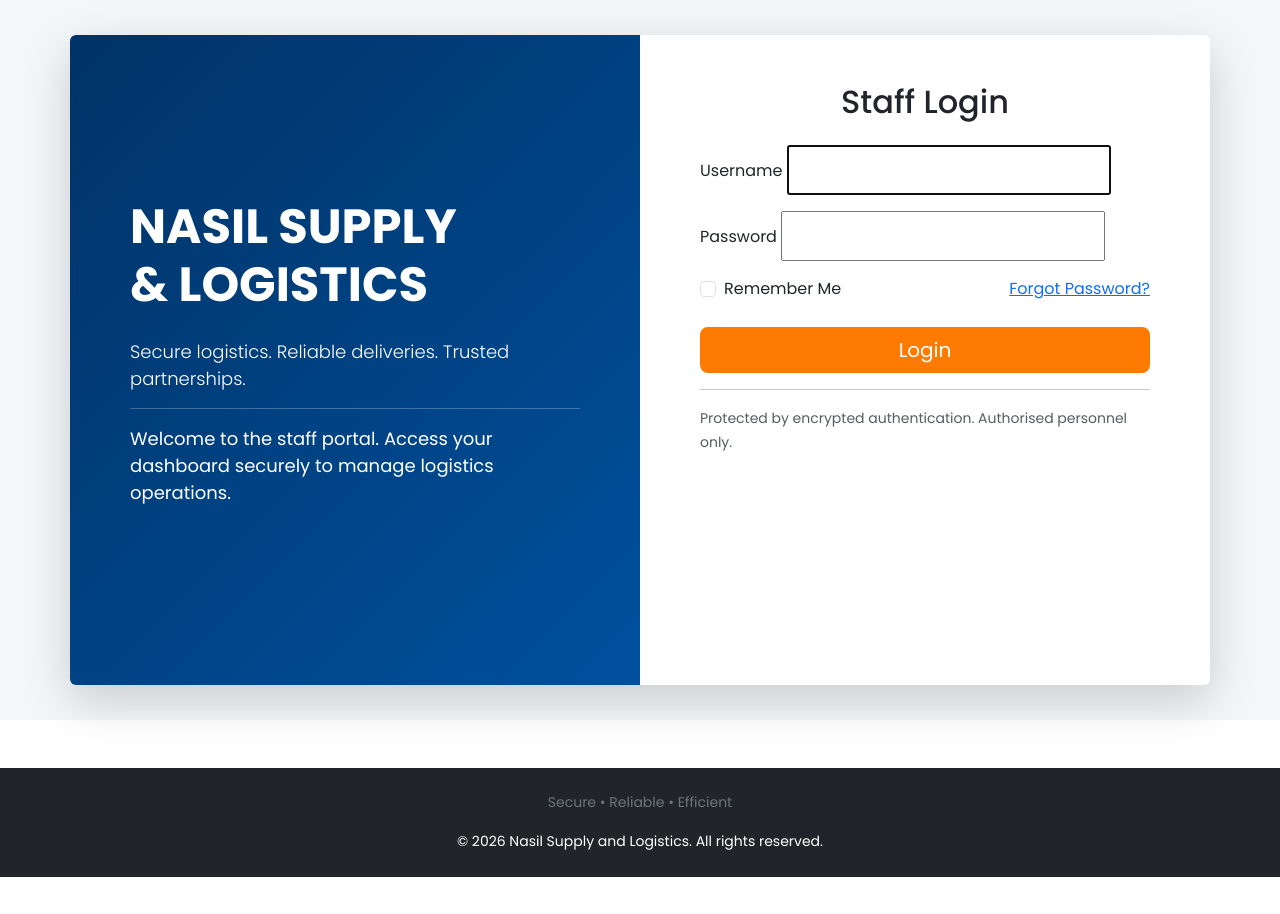
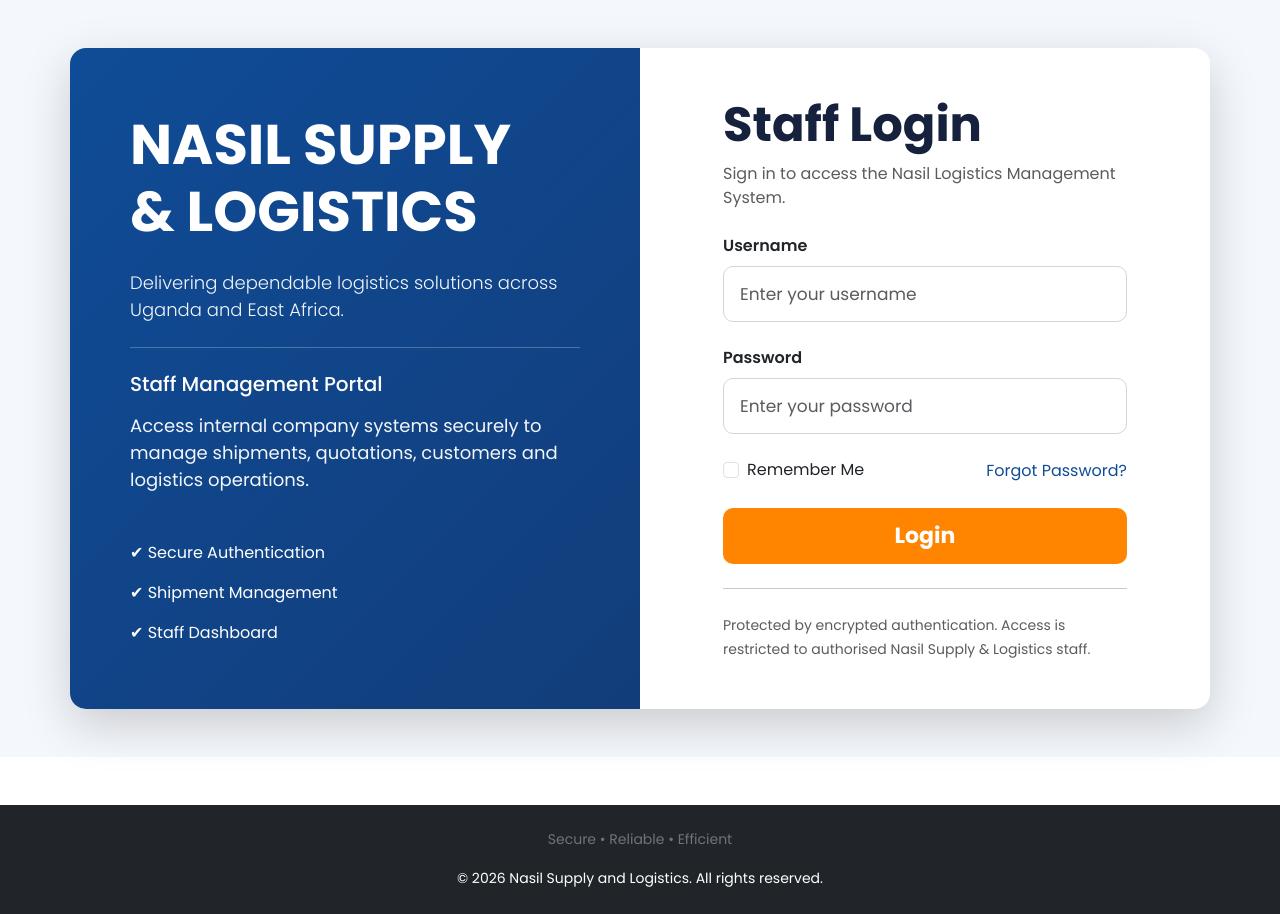
Before and after one commit to Davie62/nasil-supply-logistics, a Django app: page /login/ in a window 1280 px wide. Shown: the part 56-970 px from the top of the page. Before the commit the page ends 933 px from the top, so only its background shows below. Run offline with Django 5.2, Linux system fonts and the light colour scheme.

Commit message:
updates to log in and style.css

```diff
--- a/static/css/style.css
+++ b/static/css/style.css
@@ -16,65 +16,211 @@
     margin-top: 80px;
 }
 
-/* Login Page */
-
 .login-section{
 
-    min-height:90vh;
-
-    display:flex;
-
-    align-items:center;
-
-    background:#f4f7fa;
+    padding:70px 0;
+    min-height:85vh;
 
 }
 
 .login-left{
 
-    background:linear-gradient(
-    135deg,
-    #003366,
-    #00509e);
-
+    background:#0d4b8d;
     min-height:650px;
 
 }
 
-.login-left h1{
+.login-right{
 
-    font-weight:700;
+    display:flex;
+    align-items:center;
+    justify-content:center;
+    background:white;
 
 }
 
-.login-left p{
+.login-form-container{
 
-    font-size:18px;
+    width:100%;
+    max-width:420px;
 
 }
 
-input{
+.login-title{
 
-    height:50px;
+    font-size:3rem;
+    font-weight:700;
+    margin-bottom:10px;
 
 }
 
-.card{
+.login-subtitle{
 
-    border:none;
+    color:#777;
+    margin-bottom:35px;
 
 }
 
-.btn-primary{
+.form-control{
 
-    background:#ff7a00;
-
-    border:none;
+    border-radius:10px;
+    height:55px;
 
 }
 
-.btn-primary:hover{
+.form-control:focus{
 
-    background:#e76d00;
+    box-shadow:none;
+    border:2px solid #0d6efd;
 
 }
+
+.login-options{
+
+    display:flex;
+    justify-content:space-between;
+    align-items:center;
+    margin-bottom:30px;
+
+}
+
+.forgot-link{
+
+    text-decoration:none;
+
+}
+
+.forgot-link:hover{
+
+    text-decoration:underline;
+
+}
+
+.login-btn{
+
+    width:100%;
+    height:55px;
+    background:#ff7a00;
+    color:white;
+    font-size:20px;
+    font-weight:600;
+    border:none;
+    border-radius:10px;
+
+}
+
+.login-btn:hover{
+
+    background:#e66d00;
+}
+
+footer{
+
+    margin-top:0 !important;
+
+}
+/* ===========================
+        LOGIN PAGE
+=========================== */
+
+.login-section{
+    background:#f4f7fb;
+    min-height:90vh;
+    display:flex;
+    align-items:center;
+}
+
+.login-card{
+    border-radius:20px;
+    overflow:hidden;
+    background:#fff;
+}
+
+.login-left{
+    background:linear-gradient(135deg,#0f4c97,#123d7a);
+    min-height:650px;
+}
+
+.login-overlay{
+    width:100%;
+}
+
+.login-overlay h1{
+    font-weight:700;
+    line-height:1.2;
+}
+
+.login-overlay p{
+    font-size:18px;
+    opacity:.95;
+}
+
+.login-form{
+    max-width:500px;
+    margin:auto;
+}
+
+.login-form h2{
+    font-size:48px;
+    color:#16213e;
+}
+
+.login-form .form-control{
+    height:56px;
+    border-radius:10px;
+    border:1px solid #d5d5d5;
+    font-size:17px;
+}
+
+.login-form .form-control:focus{
+    border-color:#0f4c97;
+    box-shadow:0 0 0 .15rem rgba(15,76,151,.2);
+}
+
+.login-form .btn-warning{
+    background:#ff8400;
+    border:none;
+    color:#fff;
+    border-radius:10px;
+    height:56px;
+    font-size:22px;
+    transition:.3s;
+}
+
+.login-form .btn-warning:hover{
+    background:#e37200;
+}
+
+.form-check-input{
+    cursor:pointer;
+}
+
+.form-check-label{
+    cursor:pointer;
+}
+
+.login-form a{
+    color:#0f4c97;
+    text-decoration:none;
+}
+
+.login-form a:hover{
+    text-decoration:underline;
+}
+
+@media(max-width:992px){
+
+    .login-left{
+        min-height:350px;
+    }
+
+    .login-form{
+        max-width:100%;
+    }
+
+    .login-form h2{
+        font-size:38px;
+        text-align:center;
+    }
+
+}
--- a/templates/login.html
+++ b/templates/login.html
@@ -4,105 +4,124 @@
 
 {% block content %}
 
-<section class="login-section">
+<section class="login-section py-5">
 
     <div class="container">
 
-<div class="row shadow-lg rounded overflow-hidden">
+        <div class="row shadow-lg rounded-4 overflow-hidden login-card">
 
-    <!-- Left Side -->
+            <!-- Left Panel -->
 
             <div class="col-lg-6 login-left d-flex align-items-center">
 
-        <div class="text-white p-5">
+                <div class="login-overlay p-5 text-white">
 
-            <h1 class="display-5 fw-bold">
-                NASIL SUPPLY
-                <br>
+                    <h1 class="display-4 fw-bold mb-4">
+                        NASIL SUPPLY <br>
                         & LOGISTICS
                     </h1>
 
-            <p class="lead mt-4">
-
-                Secure logistics.
-                Reliable deliveries.
-                Trusted partnerships.
-
+                    <p class="lead">
+                        Delivering dependable logistics solutions across Uganda and East Africa.
                     </p>
 
-            <hr>
+                    <hr class="my-4">
+
+                    <h5 class="mb-3">
+                        Staff Management Portal
+                    </h5>
 
                     <p>
+                        Access internal company systems securely to manage shipments,
+                        quotations, customers and logistics operations.
+                    </p>
 
-                Welcome to the staff portal.
-                Access your dashboard securely to manage
-                logistics operations.
+                    <div class="mt-5">
 
-            </p>
+                        <div class="d-flex align-items-center mb-3">
+                            ✔ Secure Authentication
+                        </div>
+
+                        <div class="d-flex align-items-center mb-3">
+                            ✔ Shipment Management
+                        </div>
+
+                        <div class="d-flex align-items-center">
+                            ✔ Staff Dashboard
+                        </div>
 
                     </div>
 
                 </div>
 
-    <!-- Right Side -->
+            </div>
+
+            <!-- Right Panel -->
 
             <div class="col-lg-6 bg-white">
 
-        <div class="p-5">
+                <div class="login-form p-5">
 
-            <h2 class="mb-4 text-center">
-
+                    <h2 class="fw-bold mb-2">
                         Staff Login
-
                     </h2>
 
+                    <p class="text-muted mb-4">
+                        Sign in to access the Nasil Logistics Management System.
+                    </p>
+
                     {% if form.errors %}
+                    <div class="alert alert-danger">
+                        Invalid username or password.
+                    </div>
+                    {% endif %}
 
-            <div class="alert alert-danger">
+                    <form method="POST">
 
-                Invalid username or password.
+                        {% csrf_token %}
+
+                        <div class="mb-4">
+
+                            <label class="form-label fw-semibold">
+                                Username
+                            </label>
+
+                            <input
+                                type="text"
+                                name="username"
+                                class="form-control form-control-lg"
+                                placeholder="Enter your username"
+                                required>
 
                         </div>
 
-            {% endif %}
+                        <div class="mb-4">
 
-            <form method="post">
-
-                {% csrf_token %}
-
-                <div class="mb-3">
-
-                    <label class="form-label">
-
-                        Username
-
+                            <label class="form-label fw-semibold">
+                                Password
                             </label>
 
-                    {{ form.username }}
+                            <input
+                                type="password"
+                                name="password"
+                                class="form-control form-control-lg"
+                                placeholder="Enter your password"
+                                required>
 
                         </div>
 
-                <div class="mb-3">
-
-                    <label class="form-label">
-
-                        Password
-
-                    </label>
-
-                    {{ form.password }}
-
-                </div>
-
-                <div class="d-flex justify-content-between mb-4">
+                        <div class="d-flex justify-content-between align-items-center mb-4">
 
                             <div class="form-check">
 
                                 <input
                                     class="form-check-input"
-                            type="checkbox">
+                                    type="checkbox"
+                                    id="remember">
 
-                        <label class="form-check-label">
+                                <label
+                                    class="form-check-label"
+                                    for="remember">
 
                                     Remember Me
 
@@ -110,16 +129,15 @@
 
                             </div>
 
-                    <a href="#">
-
+                            <a href="#" class="text-decoration-none">
                                 Forgot Password?
-
                             </a>
 
                         </div>
 
                         <button
-                    class="btn btn-primary w-100 btn-lg">
+                            type="submit"
+                            class="btn btn-warning btn-lg w-100 fw-bold">
 
                             Login
 
@@ -127,12 +145,12 @@
 
                     </form>
 
-            <hr>
+                    <hr class="my-4">
 
                     <small class="text-muted">
 
                         Protected by encrypted authentication.
-                Authorised personnel only.
+                        Access is restricted to authorised Nasil Supply & Logistics staff.
 
                     </small>
 
```
Lines whose indentation alone changed are shown as unchanged.
